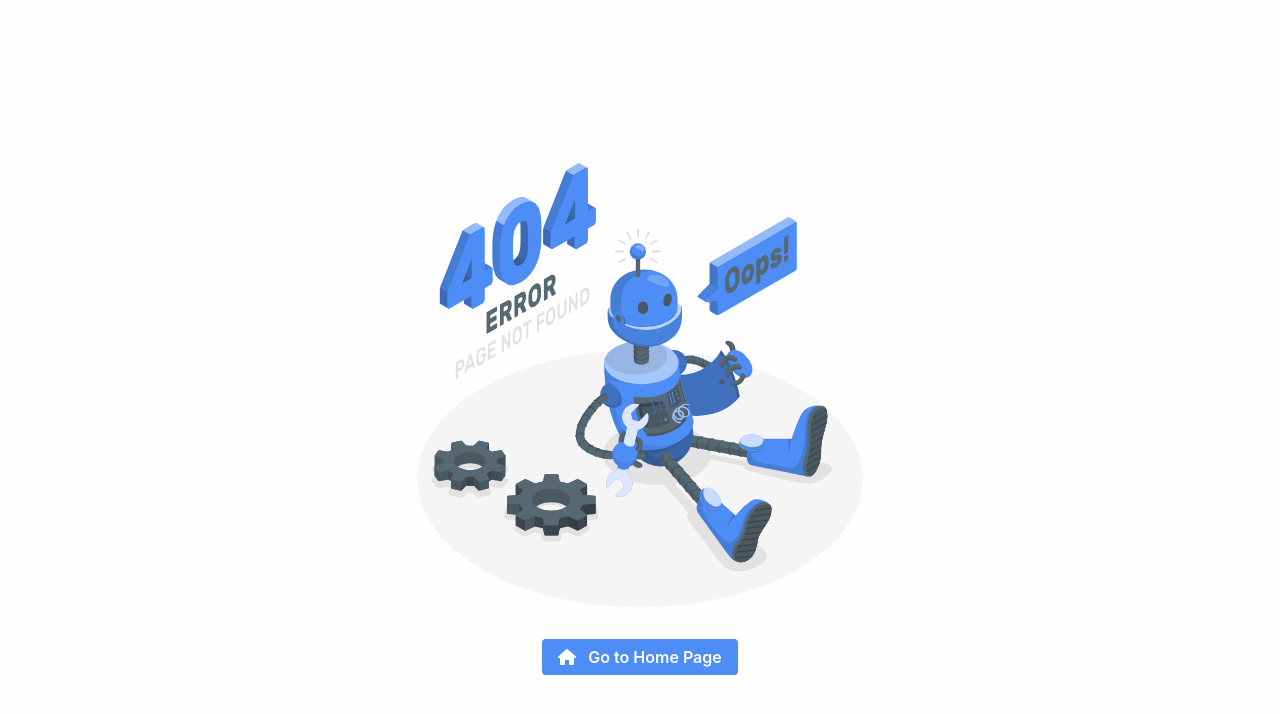
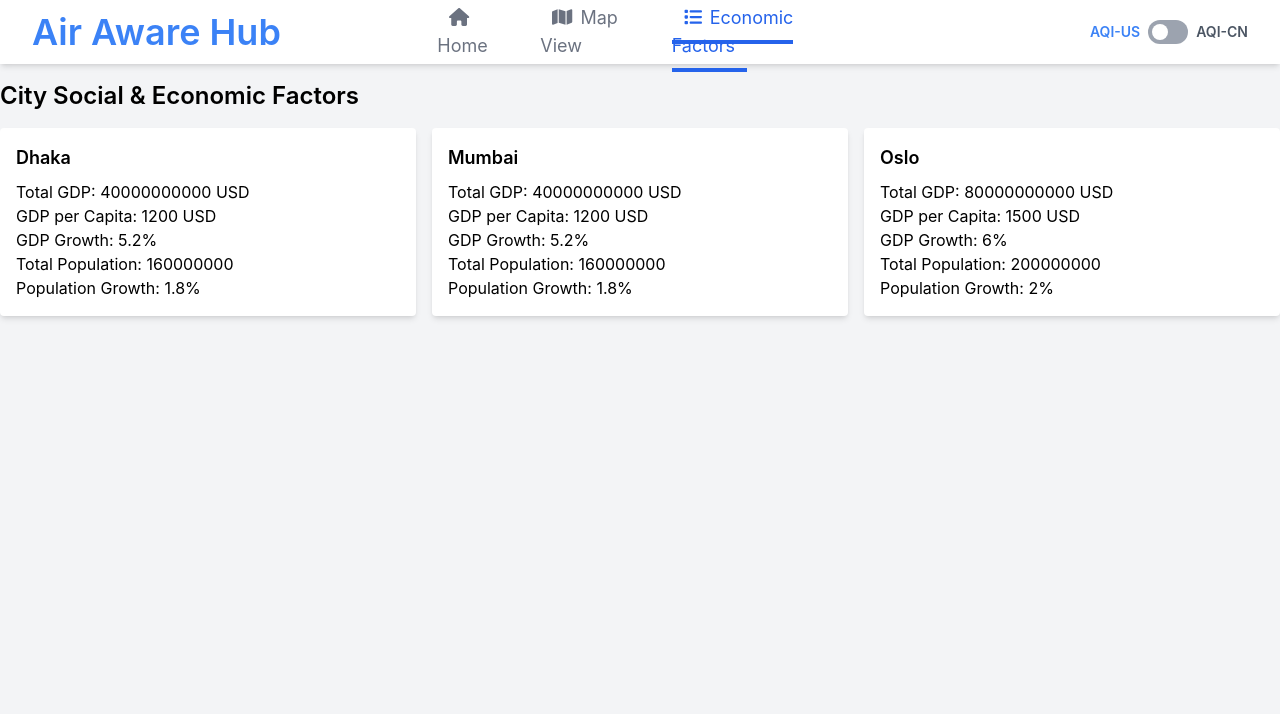
Before and after one commit to MAHMUDSWE/AirAwareHub_Frontend, a React (Vite) app: page /economic-factors in a window 1280 px wide. Shown: the top 714 px of the page. Built offline with nearby package versions, Linux system fonts and the light colour scheme; no server answers.

Commit message:
map icon change accroding to aqius

```diff
--- a/src/components/Map/MapWithRoutes.jsx
+++ b/src/components/Map/MapWithRoutes.jsx
@@ -5,7 +5,14 @@ import 'leaflet/dist/images/marker-icon.png';
 import 'leaflet/dist/images/marker-shadow.png';
 import AirQualityDetails from '../aqi/AirQualityDetails';
 
+import customIconPath from '../../assets/redMapIcon.png';
+
 function MapWithRoutes({ mapData }) {
+
+    const redMapIcon = L.icon({
+        iconUrl: customIconPath,
+        iconSize: [30, 30],
+    });
 
     const swappedMapData = mapData.map(city => ({
         ...city,
@@ -25,7 +32,10 @@ function MapWithRoutes({ mapData }) {
                 />
                 {
                     swappedMapData.map((city, index) => (
-                        <Marker key={index} position={city.coordinates}>
+                        <Marker
+                            key={index}
+                            icon={city.pollution.aqius >= 150 ? redMapIcon : ''}
+                            position={city.coordinates}>
                             <Popup>
                                 <AirQualityDetails airqualitydata={city} />
                             </Popup>
--- a/src/components/shared/CityComparisonTable.jsx
+++ b/src/components/shared/CityComparisonTable.jsx
@@ -5,6 +5,7 @@ export default function CityComparisonTable({ firstCityData, secondCityData }) {
     return (
 
         <>
+            <div className='bg-white'>
                 <div className='text-center mx-auto'> <span className='font-bold text-lg'>City Comparison Table</span></div>
 
                 <table className='w-full mt-4'>
@@ -18,16 +19,17 @@ export default function CityComparisonTable({ firstCityData, secondCityData }) {
 
                     <tbody>
                         {
-                        Object.keys(firstCityData).filter((key)=>key!="ts").map((key) => (
+                            Object.keys(firstCityData).filter((key) => key != "ts").map((key) => (
                                 <tr key={key}>
-                              <td  className='text-center '>{key}</td>
-                              <td  className='text-center '>{firstCityData[key]}</td>
-                              <td  className='text-center '>{secondCityData[key]}</td>
+                                    <td className='text-center '>{key}</td>
+                                    <td className='text-center '>{firstCityData[key]}</td>
+                                    <td className='text-center '>{secondCityData[key]}</td>
                                 </tr>
                             ))
                         }
                     </tbody>
                 </table>
+            </div>
         </>
     )
 }
--- a/src/pages/CityComparison.jsx
+++ b/src/pages/CityComparison.jsx
@@ -78,6 +78,7 @@ export default function CityComparison() {
                 </div>
                 <button className='compareButton' onClick={compare}>Compare</button>
 
+                <div className='flex items-center justify-center'>
                     <BarChart width={400} height={300} data={data}>
                         <CartesianGrid strokeDasharray="3 3" />
                         <XAxis dataKey="name" />
@@ -91,6 +92,7 @@ export default function CityComparison() {
                             <LabelList dataKey="Mumbai" position="top" />
                         </Bar>
                     </BarChart>
+                </div>
 
                 <CityComparisonTable firstCityData={firstCityData} secondCityData={secondCityData} />
 
--- /dev/null
+++ b/src/pages/CountrySocioEconomicFactor.jsx
@@ -0,0 +1,65 @@
+import React from 'react';
+import Navbar from '../components/nav/navbar';
+
+const CitySocialEconomicFactors = () => {
+    const cityData = [
+        {
+            city: 'Dhaka',
+            aqius: 182,
+            socialFactors: {
+                totalGdp: 40000000000,
+                gdpPerCapita: 1200,
+                gdpGrowth: 5.2,
+                totalPopulation: 160000000,
+                populationGrowth: 1.8,
+            },
+        },
+        {
+            city: 'Mumbai',
+            aqius: 168,
+            socialFactors: {
+                totalGdp: 40000000000,
+                gdpPerCapita: 1200,
+                gdpGrowth: 5.2,
+                totalPopulation: 160000000,
+                populationGrowth: 1.8,
+            },
+        },
+        {
+            city: 'Oslo',
+            aqius: 4,
+            socialFactors: {
+                totalGdp: 80000000000,
+                gdpPerCapita: 1500,
+                gdpGrowth: 6.0,
+                totalPopulation: 200000000,
+                populationGrowth: 2.0,
+            },
+        }
+    ];
+
+    return (
+        <>
+            <Navbar />
+            <div className="container mx-auto">
+                <h1 className="text-2xl font-semibold my-4">City Social & Economic Factors</h1>
+                <div className="grid grid-cols-1 md:grid-cols-3 gap-4">
+                    {cityData.map((data, index) => (
+                        <div key={index} className="bg-white rounded p-4 shadow-md">
+                            <h2 className="text-lg font-semibold mb-2">{data.city}</h2>
+                            <ul>
+                                <li>Total GDP: {data.socialFactors.totalGdp} USD</li>
+                                <li>GDP per Capita: {data.socialFactors.gdpPerCapita} USD</li>
+                                <li>GDP Growth: {data.socialFactors.gdpGrowth}%</li>
+                                <li>Total Population: {data.socialFactors.totalPopulation}</li>
+                                <li>Population Growth: {data.socialFactors.populationGrowth}%</li>
+                            </ul>
+                        </div>
+                    ))}
+                </div>
+            </div>
+        </>
+    );
+};
+
+export default CitySocialEconomicFactors;
--- a/src/routes/routes.jsx
+++ b/src/routes/routes.jsx
@@ -5,6 +5,7 @@ import HomePage from "../pages/HomePage";
 import CityComparison from "../pages/CityComparison";
 import SearchPage from "../pages/SearchPage";
 import MapView from "../pages/MapView";
+import CitySocialEconomicFactors from "../pages/CountrySocioEconomicFactor";
 
 function PageRoutes() {
 
@@ -20,6 +21,7 @@ function PageRoutes() {
                     } />
                     <Route path="/search" element={<SearchPage />} />
                     <Route path="/mapview" element={<MapView />} />
+                    <Route path="/economic-factors" element={<CitySocialEconomicFactors />} />
 
                     <Route path="/*" element={<ErrorPage />} />
 
```
Also changed, not shown: src/assets/redMapIcon.png (added). Lines whose indentation alone changed are shown as unchanged.
